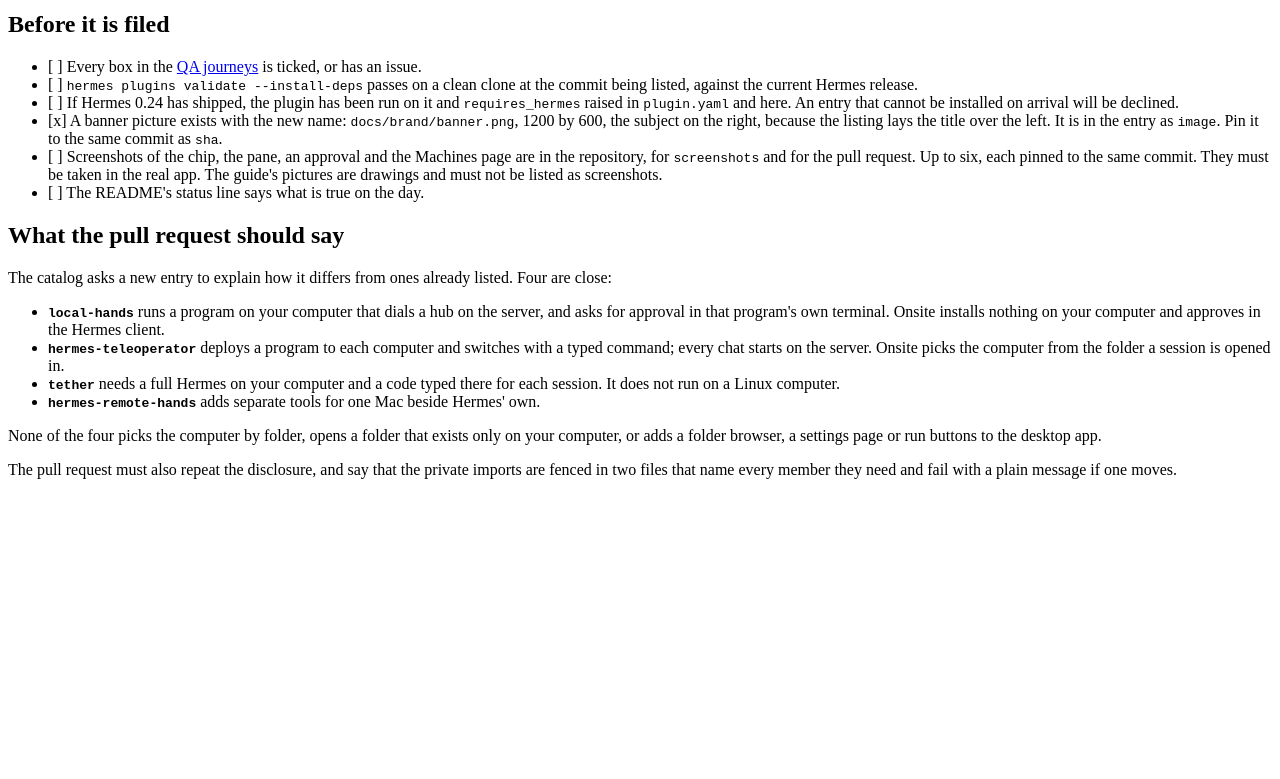
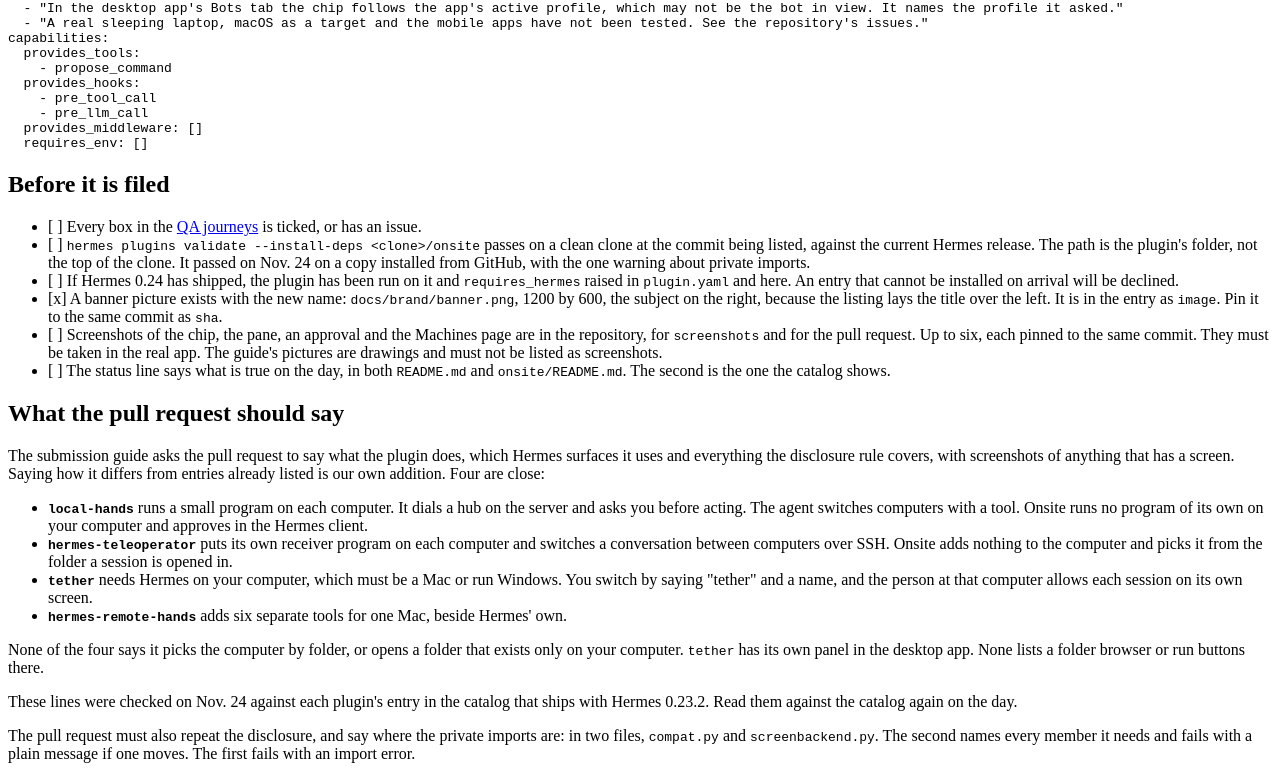
Before and after one commit to saxby-tools/hermes-onsite, an Eleventy site: page docs/catalog-entry.md in a window 1280 px wide. Shown: the part 1161-1940 px from the top of the page. Before the commit the page ends 1656 px from the top, so only its background shows below. Built offline with nearby package versions, Linux system fonts and the light colour scheme; Eleventy itself is replaced by a stand-in of ours; code samples lack their colours; files that its build step writes are made by us from their sources.

Commit message:
docs(catalog): correct the draft's counts, checks and neighbours
The draft said one route writes settings where two do, gave a validate command with no path, credited the catalog with a rule it does not have, and described four neighbouring plugins in words their own entries do not back. It now also says which README the catalog shows.

Co-Authored-By: Claude Fable 5.2 <noreply@anthropic.com>

````diff
--- a/docs/catalog-entry.md
+++ b/docs/catalog-entry.md
@@ -11,7 +11,13 @@ Only the repository's owner, or a major contributor, may submit it.
 
 Two lines are filled in on the day: `sha` and the commit in `image`.
 Both must be the same full commit, because the catalog shows the
-README and the picture as they were at that commit.
+README and the picture as they were at that commit. `sha` is 40
+small hex characters and must name a commit, not a tag.
+
+The README the catalog shows is the one in the plugin's folder,
+`onsite/README.md`, because the entry has a `subdir`. That page
+carries the status line and the disclosure. The repository's own
+README is not shown there.
 
 ```yaml
 name: onsite
@@ -41,15 +47,21 @@ description: >-
   ONSITE_SCREEN_PASSWORD, if a target's screen sharing asks for a VNC
   password. Keeps one ssh connection open per target in use, one
   per MCP server you add and one per session that uses a target's
-  screen. Files each target's host key in known_hosts on first
-  contact. May hold a sleep lock on a target while a command runs.
-  Writes three small state files under plugin-data/onsite and empty
-  folders that mirror a target's folder names. /run puts a message
-  into the chat, which needs allow_gateway_injection. Serves routes
-  to the desktop app under /api/plugins/onsite, one of which writes
-  the plugin's own settings. After /onsite moves a session, adds one
-  note to the user's next message to tell the agent. No telemetry, no
-  other network calls, no self-update, nothing installed on a target.
+  screen. While Hermes Desktop is open, logs in to each target every
+  five seconds to see that it is up. Files each target's host key in
+  known_hosts on first contact. May hold a sleep lock on a target
+  while a command runs. Hermes' own SSH code, which it reuses, leaves
+  one small file per session in the target's /tmp holding the
+  shell's exported variables. Writes three small state files under
+  plugin-data/onsite and empty folders that mirror a target's folder
+  names. /run puts a message into the chat, which needs
+  allow_gateway_injection. Serves eight routes to the desktop app
+  under /api/plugins/onsite. Two write the plugin's own settings and
+  one makes mirror folders. Adds a section to the system prompt that
+  names the session's computer. After /onsite moves a session, adds
+  one note to the user's next message to tell the agent. No
+  telemetry, no other network calls, no self-update, nothing
+  installed on a target.
 maintainer: saxby-tools
 tier: community
 category: tools
@@ -81,9 +93,11 @@ capabilities:
 
 - [ ] Every box in the [QA journeys](qa.md) is ticked, or has an
       issue.
-- [ ] `hermes plugins validate --install-deps` passes on a clean
-      clone at the commit being listed, against the current Hermes
-      release.
+- [ ] `hermes plugins validate --install-deps <clone>/onsite` passes
+      on a clean clone at the commit being listed, against the
+      current Hermes release. The path is the plugin's folder, not
+      the top of the clone. It passed on Nov. 24 on a copy installed
+      from GitHub, with the one warning about private imports.
 - [ ] If Hermes 0.24 has shipped, the plugin has been run on it and
       `requires_hermes` raised in `plugin.yaml` and here. An entry
       that cannot be installed on arrival will be declined.
@@ -96,29 +110,43 @@ capabilities:
       the pull request. Up to six, each pinned to the same commit.
       They must be taken in the real app. The guide's pictures are
       drawings and must not be listed as screenshots.
-- [ ] The README's status line says what is true on the day.
+- [ ] The status line says what is true on the day, in both
+      `README.md` and `onsite/README.md`. The second is the one the
+      catalog shows.
 
 ## What the pull request should say
 
-The catalog asks a new entry to explain how it differs from ones
-already listed. Four are close:
+The submission guide asks the pull request to say what the plugin
+does, which Hermes surfaces it uses and everything the disclosure
+rule covers, with screenshots of anything that has a screen. Saying
+how it differs from entries already listed is our own addition. Four
+are close:
 
-- **`local-hands`** runs a program on your computer that dials a hub
-  on the server, and asks for approval in that program's own
-  terminal. Onsite installs nothing on your computer and approves in
-  the Hermes client.
-- **`hermes-teleoperator`** deploys a program to each computer and
-  switches with a typed command; every chat starts on the server.
-  Onsite picks the computer from the folder a session is opened in.
-- **`tether`** needs a full Hermes on your computer and a code typed
-  there for each session. It does not run on a Linux computer.
-- **`hermes-remote-hands`** adds separate tools for one Mac beside
-  Hermes' own.
+- **`local-hands`** runs a small program on each computer. It dials
+  a hub on the server and asks you before acting. The agent switches
+  computers with a tool. Onsite runs no program of its own on your
+  computer and approves in the Hermes client.
+- **`hermes-teleoperator`** puts its own receiver program on each
+  computer and switches a conversation between computers over SSH.
+  Onsite adds nothing to the computer and picks it from the folder a
+  session is opened in.
+- **`tether`** needs Hermes on your computer, which must be a Mac or
+  run Windows. You switch by saying "tether" and a name, and the
+  person at that computer allows each session on its own screen.
+- **`hermes-remote-hands`** adds six separate tools for one Mac,
+  beside Hermes' own.
 
-None of the four picks the computer by folder, opens a folder that
-exists only on your computer, or adds a folder browser, a settings
-page or run buttons to the desktop app.
+None of the four says it picks the computer by folder, or opens a
+folder that exists only on your computer. `tether` has its own panel
+in the desktop app. None lists a folder browser or run buttons
+there.
 
-The pull request must also repeat the disclosure, and say that the
-private imports are fenced in two files that name every member they
-need and fail with a plain message if one moves.
+These lines were checked on Nov. 24 against each plugin's entry in
+the catalog that ships with Hermes 0.23.2. Read them against the
+catalog again on the day.
+
+The pull request must also repeat the disclosure, and say where the
+private imports are: in two files, `compat.py` and
+`screenbackend.py`. The second names every member it needs and fails
+with a plain message if one moves. The first fails with an import
+error.
````
